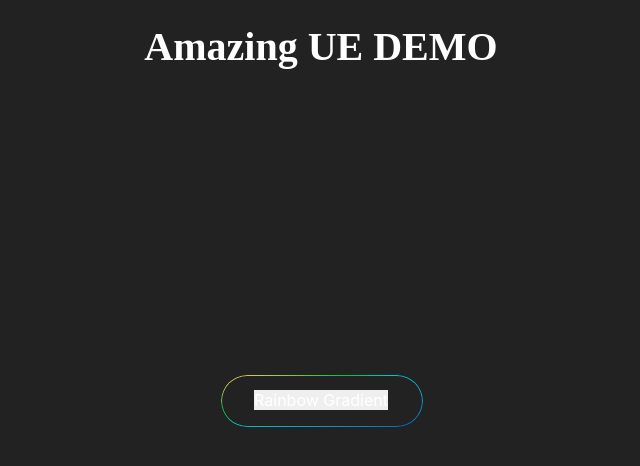
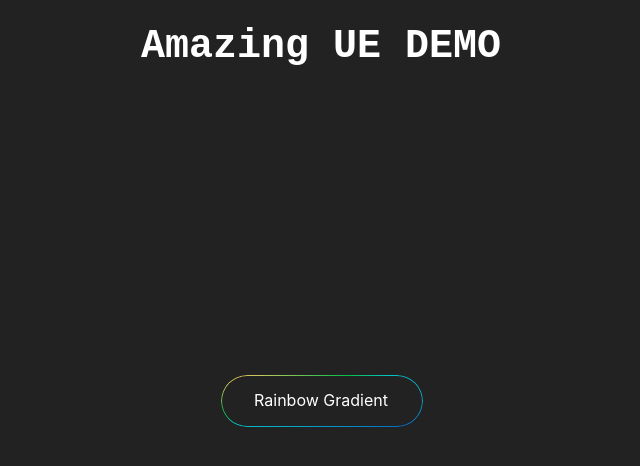
Before and after one commit to KyrieLii/amazing-css, a Next.js app: page / in a window 1280 px wide. Shown: the top 466 px of the page, without its empty margins (319-959 px from the left). Built offline with nearby package versions, Linux system fonts and the light colour scheme.

Commit message:
fix: background and fontfamily

```diff
--- a/components/RainbowGradient/index.module.scss
+++ b/components/RainbowGradient/index.module.scss
@@ -86,6 +86,7 @@
   -webkit-tap-highlight-color: transparent;
   text-indent: 0px;
   text-shadow: none;
+  background: none;
 }
 
 @keyframes translateGradient {
--- a/styles/Home.module.scss
+++ b/styles/Home.module.scss
@@ -11,7 +11,7 @@
     position: absolute;
     top: 20px;
     font-size: 40px;
-    font-family: "Inter,-apple-system,BlinkMacSystemFont,Segoe UI,Roboto,Oxygen,Ubuntu,Cantarell,Fira Sans,Droid Sans,Helvetica Neue,sans-serif";
+    font-family: monospace;
     font-feature-settings: "kern";
     font-weight: 700;
     line-height: 1.35;
--- a/styles/globals.css
+++ b/styles/globals.css
@@ -4,7 +4,7 @@
   margin: 0;
   font-family: -apple-system, BlinkMacSystemFont, Segoe UI, Roboto, Oxygen,
     Ubuntu, Cantarell, Fira Sans, Droid Sans, Helvetica Neue, sans-serif;
-    background-color: #222;
+  background-color: #222;
 }
 
 a {
```
